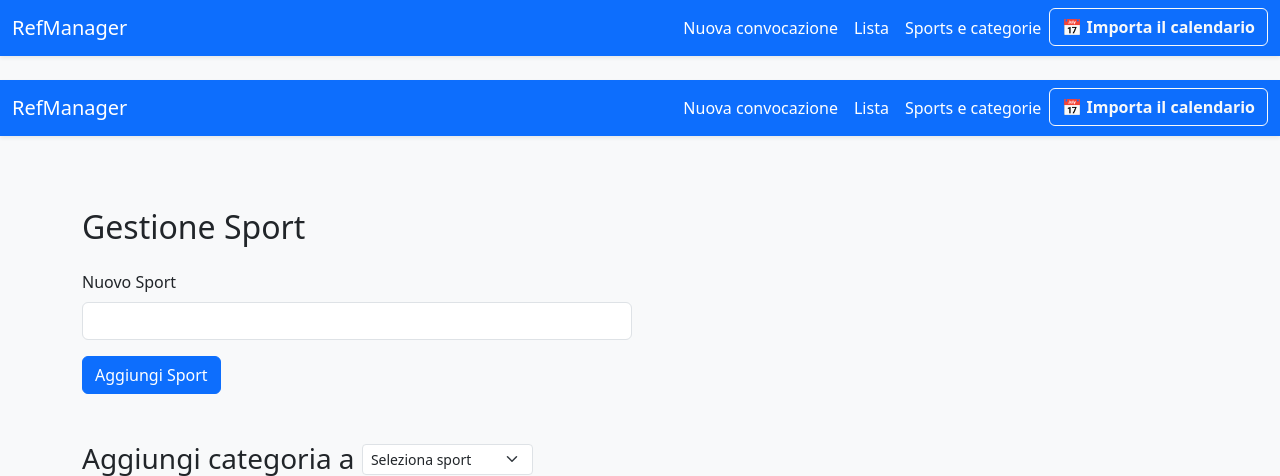
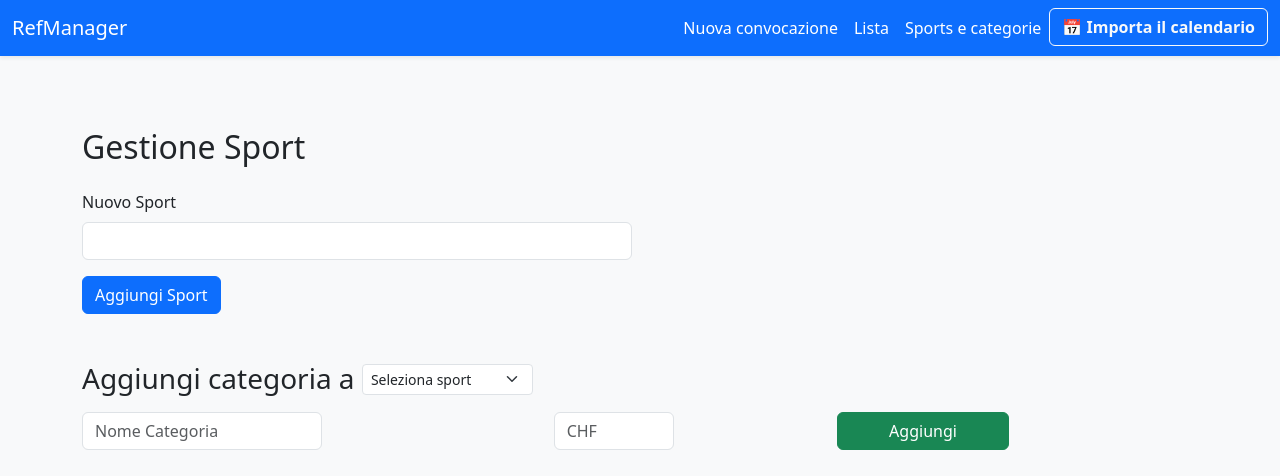
Before and after one commit to miich65/Gestione-convocazioni, a FastAPI app: page /gestione-sport in a window 1280 px wide. Shown: the top 476 px of the page. Run offline with FastAPI, Linux system fonts and the light colour scheme; data comes from the database, SQL or seed files in the repository.

Commit message:
Update gestione-sport.html

```diff
--- a/app/templates/gestione-sport.html
+++ b/app/templates/gestione-sport.html
@@ -4,17 +4,6 @@
     <meta charset="UTF-8">
     <title>Gestione Sport e Categorie</title>
     {% include 'partials/head-imports.html' %}
-
-
-
-    <link href="https://cdn.jsdelivr.net/npm/bootstrap@5.3.2/dist/css/bootstrap.min.css" rel="stylesheet">
-    <script src="https://cdn.jsdelivr.net/npm/bootstrap@5.3.2/dist/js/bootstrap.bundle.min.js"></script>
-    <meta name="viewport" content="width=device-width, initial-scale=1">
-
-
-
-
-
 
     <style>
         input[name="nome_categoria"] {
@@ -27,42 +16,6 @@
 </head>
 <body class="bg-light">
 {% include 'partials/navbar.html' %}
-
-
-
-
-
-
-
-
-
-<nav class="navbar navbar-expand-lg navbar-dark bg-primary shadow-sm mb-4">
-    <div class="container-fluid">
-      <a class="navbar-brand" href="/">RefManager</a>
-      <button class="navbar-toggler" type="button" data-bs-toggle="collapse" data-bs-target="#navbarSupportedContent">
-        <span class="navbar-toggler-icon"></span>
-      </button>
-      <div class="collapse navbar-collapse" id="navbarSupportedContent">
-        <ul class="navbar-nav ms-auto mb-2 mb-lg-0">
-          <li class="nav-item"><a class="nav-link text-white" href="/">Nuova convocazione</a></li>
-          <li class="nav-item"><a class="nav-link text-white" href="/convocazioni">Lista</a></li>
-          <li class="nav-item "><a class="nav-link text-white" href="/gestione-sport">Sports e categorie</a></li>
-          <li class="nav-item">
-            <a href="webcal://ref.mferreira.ch/calendario.ics"
-                class="btn btn-outline-light"
-                style="font-weight: 600;">
-                📅 Importa il calendario
-            </a>
-          </li>
-        </ul>
-      </div>
-    </div>
-</nav>
-
-
-
-
-
 
 <div class="container py-5">
     <h2 class="mb-4">Gestione Sport</h2>
```
